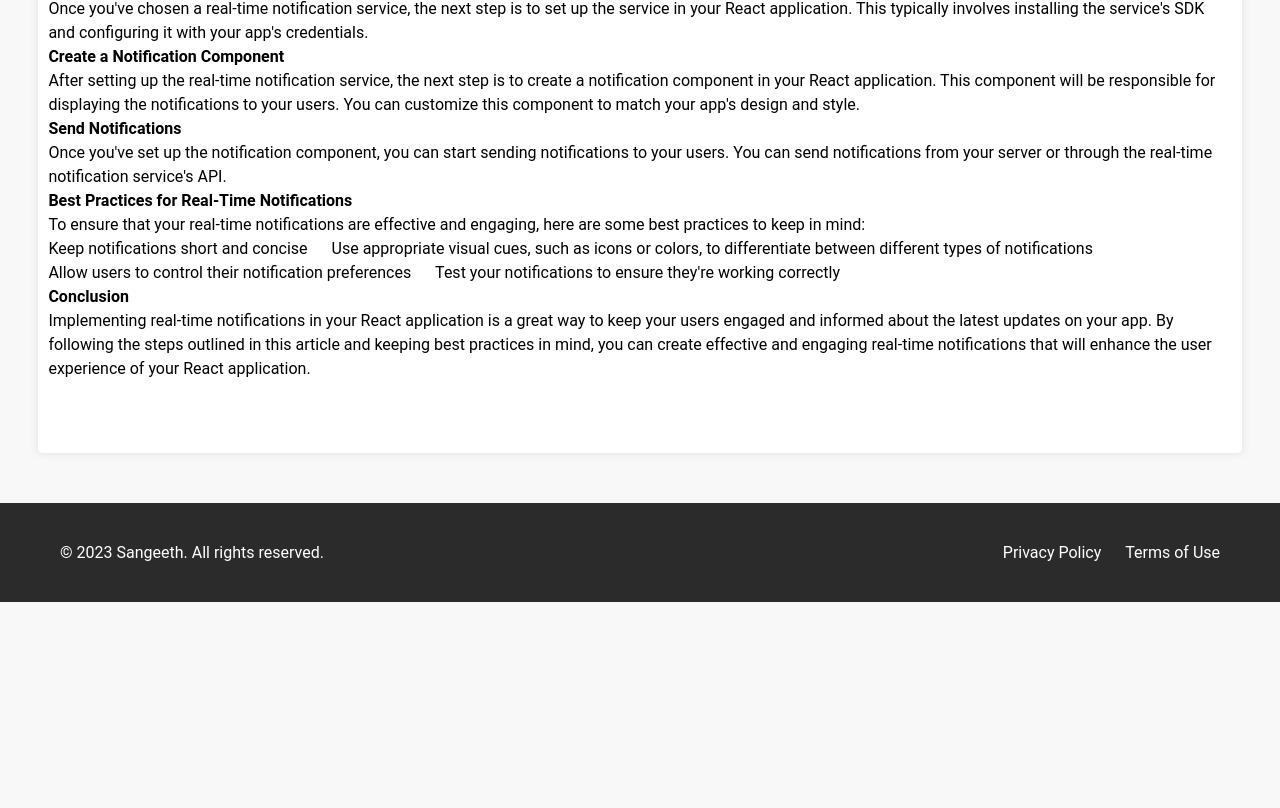
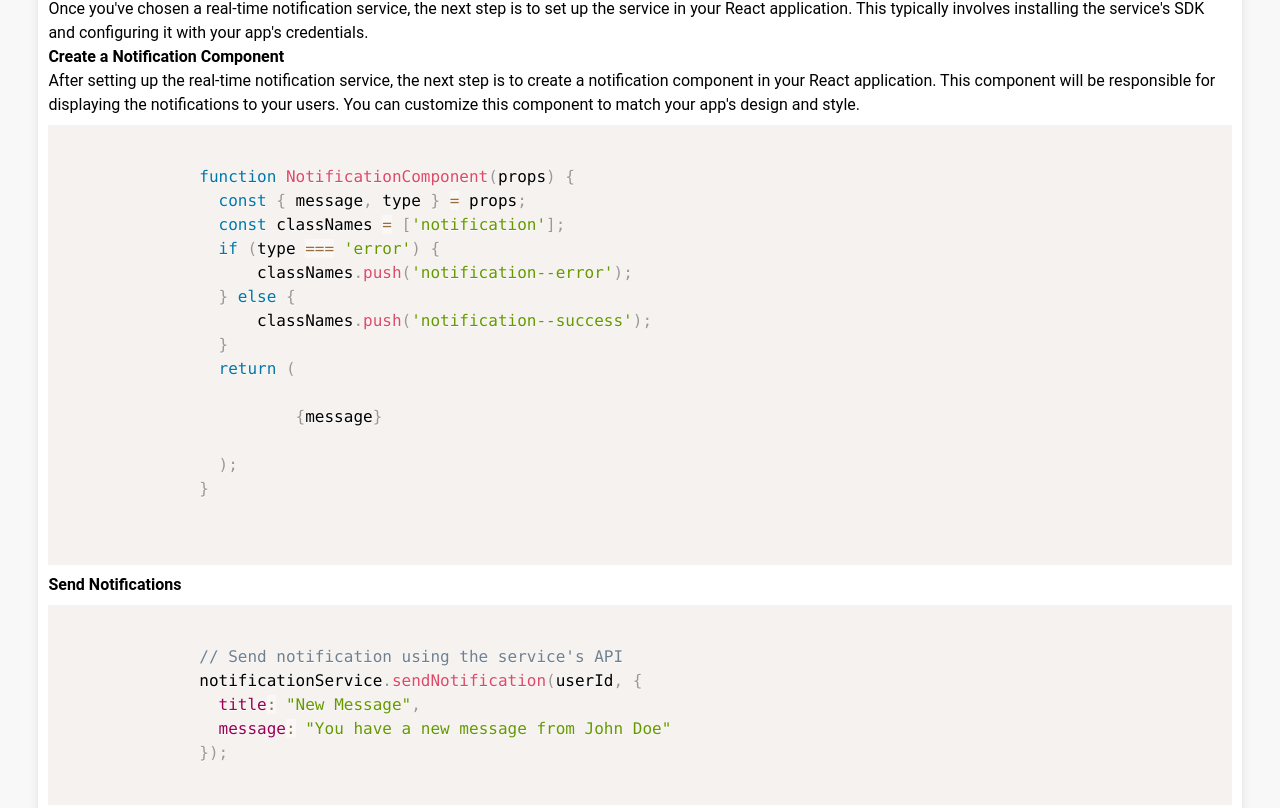
Before and after one commit to Sangeeth123sj/PortFolio, a plain HTML site: page realtime_notifications_in_react.html in a window 1280 px wide. Shown: the part 699-1507 px from the top of the page. Before the commit the page ends 1301 px from the top, so only its background shows below. Drawn offline with nearby package versions, Linux system fonts and the light colour scheme.

Commit message:
added code blocks for the =notifications in react= blog

```diff
--- a/realtime_notifications_in_react.html
+++ b/realtime_notifications_in_react.html
@@ -6,8 +6,11 @@
     <title>Blog Title</title>
     <link rel="stylesheet" href="style.css">
     <link rel="stylesheet" href="blog_style.css">
+    <!-- code block styling -->
+    <link rel="stylesheet" href="https://cdn.jsdelivr.net/npm/prismjs/themes/prism.css" />
+    <script src="https://cdn.jsdelivr.net/npm/prismjs/prism.min.js"></script>
 </head>
-<body>
+<body onload="Prism.highlightAll()">
     <header class="">
 		<div class="navbar">
 			<div class="logo">
@@ -56,10 +59,49 @@
             <p>Once you've chosen a real-time notification service, the next step is to set up the service in your React application. This typically involves installing the service's SDK and configuring it with your app's credentials.</p>
 
             <p><strong>Create a Notification Component</strong></p>
+            <!-- code block -->
+            <!-- <pre>
+              <code class="language-javascript">
+                function greeting() {
+                  console.log("Hello, world!");
+                }
+
+                greeting();
+              </code>
+            </pre> -->
+
 
             <p>After setting up the real-time notification service, the next step is to create a notification component in your React application. This component will be responsible for displaying the notifications to your users. You can customize this component to match your app's design and style.</p>
 
+
+              <!-- Code block 1: Example code for notification component -->
+                  <pre>
+                    <code class="language-javascript">
+              function NotificationComponent(props) {
+                const { message, type } = props;
+                const classNames = ['notification'];
+                if (type === 'error') {
+                    classNames.push('notification--error');
+                } else {
+                    classNames.push('notification--success');
+                }
+                return (
+                    <div className={classNames.join(' ')}>
+                        {message}
+                    </div>
+                );
+              }
+                    </code>
+                </pre>
             <p><strong>Send Notifications</strong></p>
+            <!-- codeblock -->
+            <pre><code class="language-javascript">
+              // Send notification using the service's API
+              notificationService.sendNotification(userId, {
+                title: "New Message",
+                message: "You have a new message from John Doe"
+              });
+              </code></pre>
 
             <p>Once you've set up the notification component, you can start sending notifications to your users. You can send notifications from your server or through the real-time notification service's API.</p>
 
```
Also changed, not shown: blog_style.css (+18 -0 lines).
